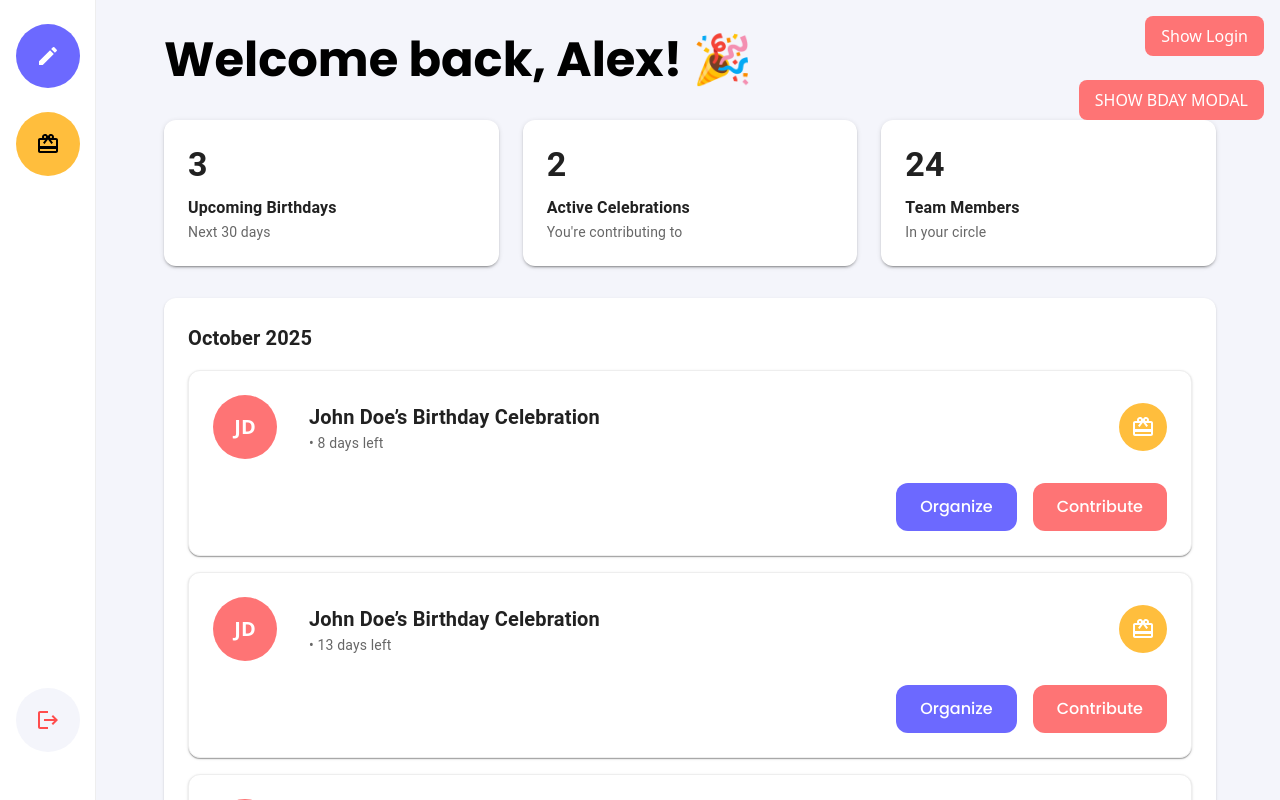
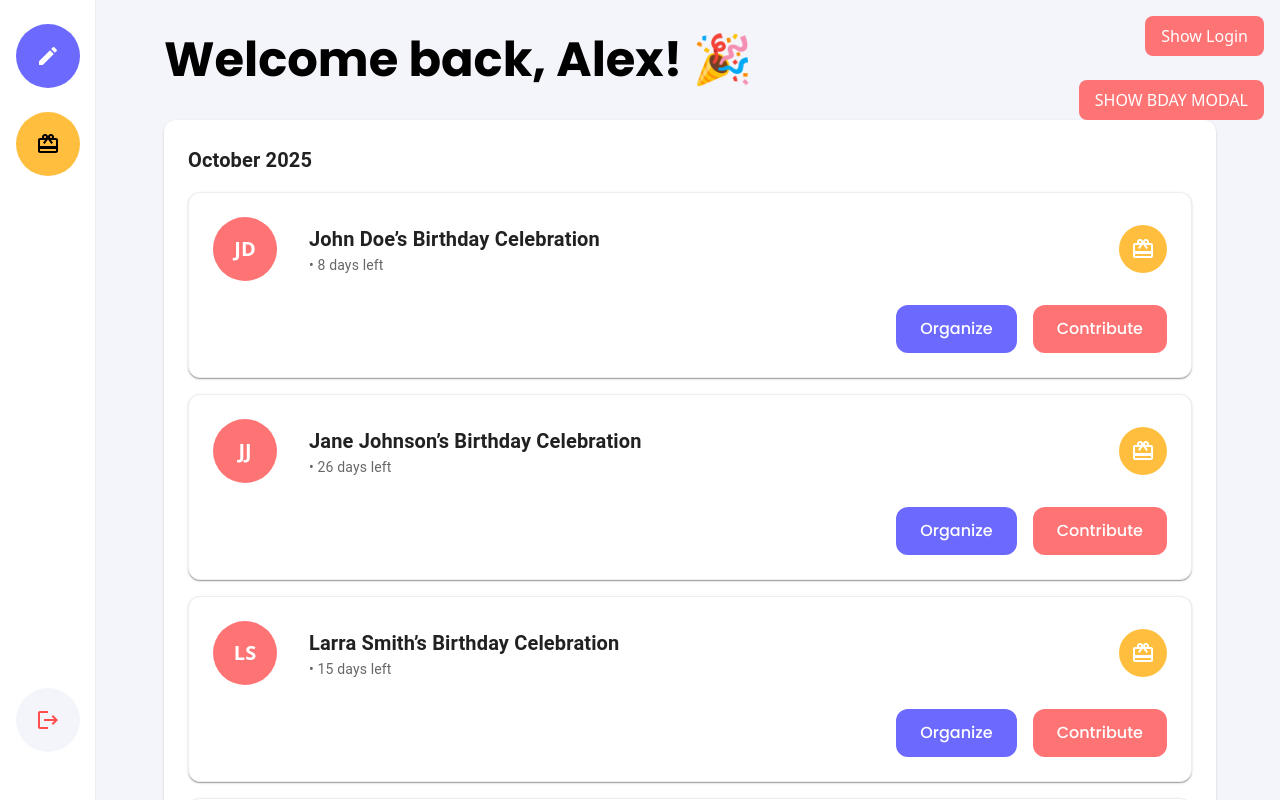
Before and after one commit to filipZlatanovski/symphony-internal-application, a React (Vite) app in the folder front-end/: page / in a window 1280 px wide. Shown: the top 800 px of the page. Built offline with nearby package versions, Linux system fonts and the light colour scheme.

Commit message:
Design adjusted according to new UI.

```diff
--- a/front-end/src/components/Homepage/Homepage.tsx
+++ b/front-end/src/components/Homepage/Homepage.tsx
@@ -2,21 +2,21 @@ import { Box, Container, Typography, IconButton } from "@mui/material";
 import { Menu } from "@mui/icons-material";
 import { useState } from "react";
 import Sidebar from "../Sidebar/Sidebar";
-import StatsCard from "../StatsCard/StatsCard";
+// import StatsCard from "../StatsCard/StatsCard";
 import MonthSection from "../MonthSection/MonthSection";
 
 const Homepage = () => {
   const [sidebarOpen, setSidebarOpen] = useState(true);
 
-  const stats = [
-    { label: "Upcoming Birthdays", value: 3, sublabel: "Next 30 days" },
-    { label: "Active Celebrations", value: 2, sublabel: "You're contributing to" },
-    { label: "Team Members", value: 24, sublabel: "In your circle" },
-  ];
+  // const stats = [
+  //   { label: "Upcoming Birthdays", value: 3, sublabel: "Next 30 days" },
+  //   { label: "Active Celebrations", value: 2, sublabel: "You're contributing to" },
+  //   { label: "Team Members", value: 24, sublabel: "In your circle" },
+  // ];
 
   const birthdaysByMonth = [
-    { month: "October 2025", birthdays: [{ id: 1, name: "John", lastName: "Doe", daysLeft: 8 },{ id: 1, name: "John", lastName: "Doe", daysLeft: 13 },{ id: 1, name: "John", lastName: "Doe", daysLeft: 15 },{ id: 1, name: "John", lastName: "Doe", daysLeft: 18 }] },
-    { month: "November 2025", birthdays: [{ id: 2, name: "Sarah", lastName: "Smith", daysLeft: 22 }, {id:3, name: "Jane", lastName: "Johnson", daysLeft: 26}, {id:4, name: "Pam", lastName: "Beasly", daysLeft: 36}, {id:5, name:"Lila", lastName:"Slay", daysLeft: 77}] },
+    { month: "October 2025", birthdays: [{ id: 1, name: "John", lastName: "Doe", daysLeft: 8 },{id:3, name: "Jane", lastName: "Johnson", daysLeft: 26},{ id: 1, name: "Larra", lastName: "Smith", daysLeft: 15 },{ id: 1, name: "Emma", lastName: "Doe", daysLeft: 18 }] },
+    { month: "November 2025", birthdays: [{id:3, name: "Jane", lastName: "Johnson", daysLeft: 26}, {id:4, name: "Pam", lastName: "Beasly", daysLeft: 36}, {id:5, name:"Anna", lastName:"Smith", daysLeft: 77}] },
   ];
 
   return (
@@ -69,7 +69,7 @@ const Homepage = () => {
           </Typography>
 
           {/* CSS Grid for stats */}
-          <Box
+          {/* <Box
             sx={{
               display: 'grid',
               gridTemplateColumns: {
@@ -83,10 +83,10 @@ const Homepage = () => {
             {stats.map((s, i) => (
               <StatsCard key={i} {...s} />
             ))}
-          </Box>
+          </Box> */}
 
           {/* Simple Box for month sections */}
-          <Box sx={{ display: 'flex', flexDirection: 'column', gap: 2 }}>
+          <Box sx={{ display: 'flex', flexDirection: 'column', gap: 3 }}>
             {birthdaysByMonth.map((m, i) => (
               <MonthSection
                 key={i}
```
